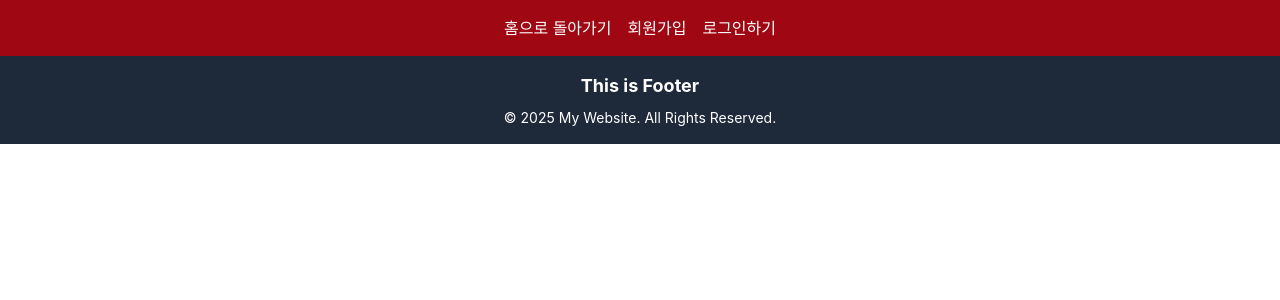
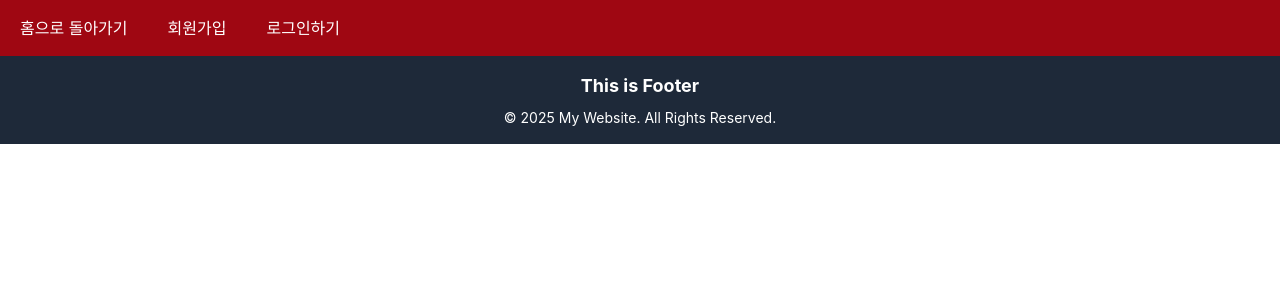
Before and after one commit to SogangComputerClub/sgcc-frontend, a React (Vite) app: page / in a window 1280 px wide. Shown: the top 300 px of the page. Built offline with nearby package versions, Linux system fonts and the light colour scheme.

Commit message:
Update header.jsx

```diff
--- a/src/components/header.jsx
+++ b/src/components/header.jsx
@@ -1,6 +1,6 @@
 import { useEffect } from 'react';
 import { Link } from 'react-router-dom';
-import { useAuth }from '../contexts/AuthContext';
+import { useAuth } from '../contexts/AuthContext';
 
 const Header = () => {
     const { isLoggedIn, logout } = useAuth();
@@ -11,7 +11,7 @@ const Header = () => {
         <header className="bg-red-800 text-white py-4">
             <nav>
                 {isLoggedIn ? (
-                    <ul className="flex justify-center space-x-4">
+                    <ul className="flex justify-between space-x-5 px-5">
                         <li>
                             <Link to="/">홈으로 돌아가기</Link>
                         </li>
@@ -23,7 +23,7 @@ const Header = () => {
                         </li>
                     </ul>
                 ) : (
-                    <ul className="flex justify-center space-x-4">
+                    <ul className="flex ml-auto space-x-10 px-5">
                         <li>
                             <Link to="/">홈으로 돌아가기</Link>
                         </li>
```
